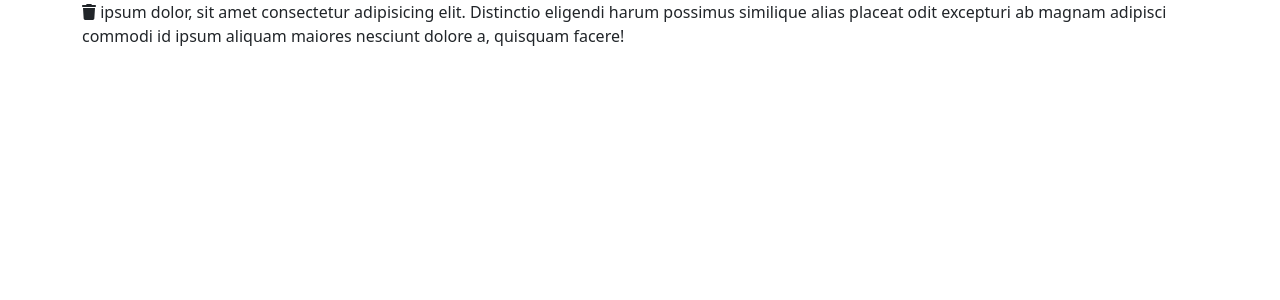
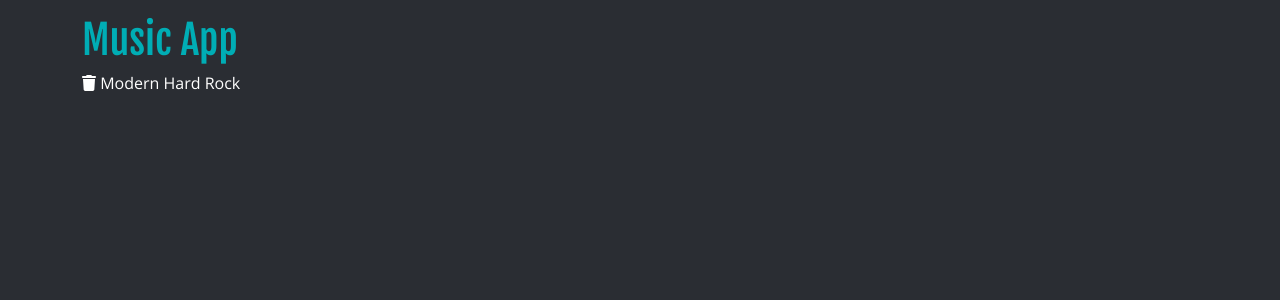
Before and after one commit to sergiychaiuk/vue-apis, a Vue app: page / in a window 1280 px wide. Shown: the top 300 px of the page. Built offline with nearby package versions, Linux system fonts and the light colour scheme.

Commit message:
themed our app

```diff
--- a/src/App.vue
+++ b/src/App.vue
@@ -1,18 +1,14 @@
 <template>
   <div id="app" class="container">
-    <p>
-      <font-awesome-icon icon="trash" /> ipsum dolor, sit amet consectetur
-      adipisicing elit. Distinctio eligendi harum possimus similique alias
-      placeat odit excepturi ab magnam adipisci commodi id ipsum aliquam maiores
-      nesciunt dolore a, quisquam facere!
-    </p>
+    <h1 class="text-primary mt-3">Music App</h1>
+    <p><font-awesome-icon icon="trash" /> Modern Hard Rock</p>
   </div>
 </template>
 
 <script>
 import { FontAwesomeIcon } from "@fortawesome/vue-fontawesome";
 export default {
-  name: "App",
+  name: "app",
   components: {
     FontAwesomeIcon,
   },
@@ -20,5 +16,105 @@
 </script>
 
 <style lang="scss">
+@import url("https://fonts.googleapis.com/css?family=Fjalla+One|Open+Sans:300&display=swap");
+
+// colors
+$primary: #00adb5;
+$secondary: #f8b500;
+$body-bg: #2a2d33;
+$text-body: #fff;
+$body-color: $text-body;
+$border-radius: 8px;
+
+//overrides
+$font-family-headlines: "Fjalla One", -apple-system, BlinkMacSystemFont,
+  "Segoe UI", "Roboto", "Helvetica Neue", Arial, sans-serif, "Apple Color Emoji",
+  "Segoe UI Emoji", "Segoe UI Symbol";
+$font-family-base: "Open Sans", -apple-system, BlinkMacSystemFont, "Segoe UI",
+  "Roboto", "Helvetica Neue", Arial, sans-serif, "Apple Color Emoji",
+  "Segoe UI Emoji", "Segoe UI Symbol";
+$headings-font-family: $font-family-headlines;
+$headings-font-weight: 400;
+$line-height-base: 1.4;
+$list-group-active-bg: #222;
+$list-group-bg: transparent;
+$list-group-border-radius: 0;
+$list-group-hover-bg: #444;
+$list-group-action-color: #bbb;
+
 @import "node_modules/bootstrap/scss/bootstrap";
+
+//currentsong
+.currentsong-background {
+  width: 100%;
+  height: 100%;
+  overflow: hidden;
+}
+.currentsong-backgroundimage {
+  height: 100%;
+  width: 100%;
+  background-position: center center;
+  background-repeat: no-repeat;
+  background-size: cover;
+  filter: blur(8px) grayscale(50%);
+  transform: scale(1.15);
+}
+.currentsong .song-info {
+  background-color: #000;
+}
+.currentsong .song-name {
+  font-size: 2.5em;
+}
+.currentsong .song-description {
+  font-size: 0.9em;
+  line-height: 120%;
+}
+
+// SongList
+.songlist .song:active {
+  background: $gray-700;
+}
+.songlist .song-info-name {
+  font-size: 1.3em;
+  color: $gray-400;
+}
+.songlist .song-info-creator {
+  font-size: 0.9em;
+}
+.songlist .thumbnail {
+  width: 60px;
+  height: 60px;
+  background-position: center center;
+  background-repeat: no-repeat;
+  background-size: cover;
+}
+.songlist .song .duration {
+  color: $secondary;
+}
+.songlist .song .trash {
+  display: none;
+}
+.songlist .song:not(.active):hover .trash {
+  display: block;
+  cursor: pointer;
+}
+.songlist .song .play,
+.songlist .song:hover.active .play {
+  display: none;
+}
+.songlist .song:hover .play {
+  display: block;
+  cursor: pointer;
+}
+.songlist .song .pause {
+  display: none;
+}
+.songlist .song:hover.active .pause {
+  display: block;
+  cursor: pointer;
+}
+.songlist .song.active .play,
+.songlist .song.active {
+  display: block;
+}
 </style>
```
